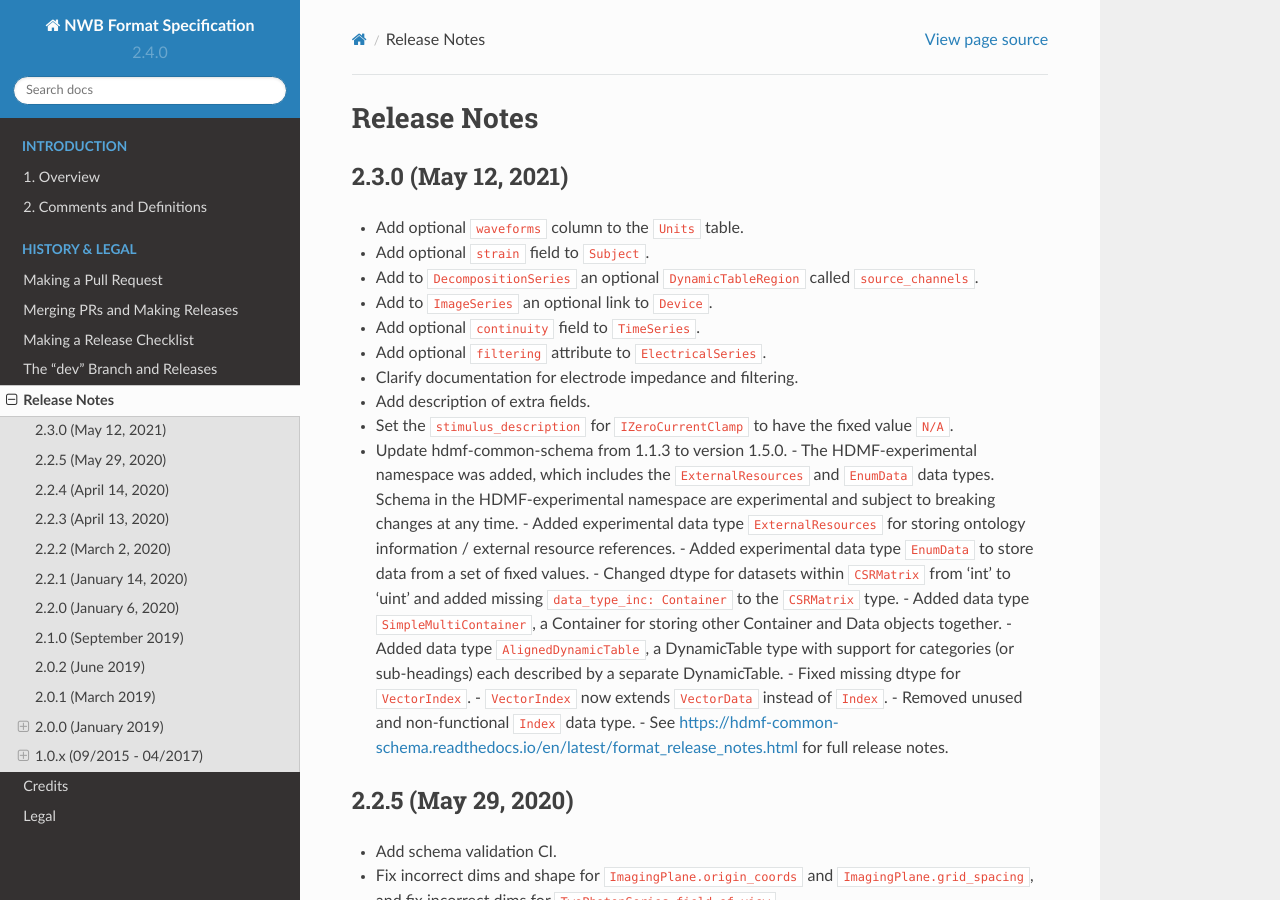
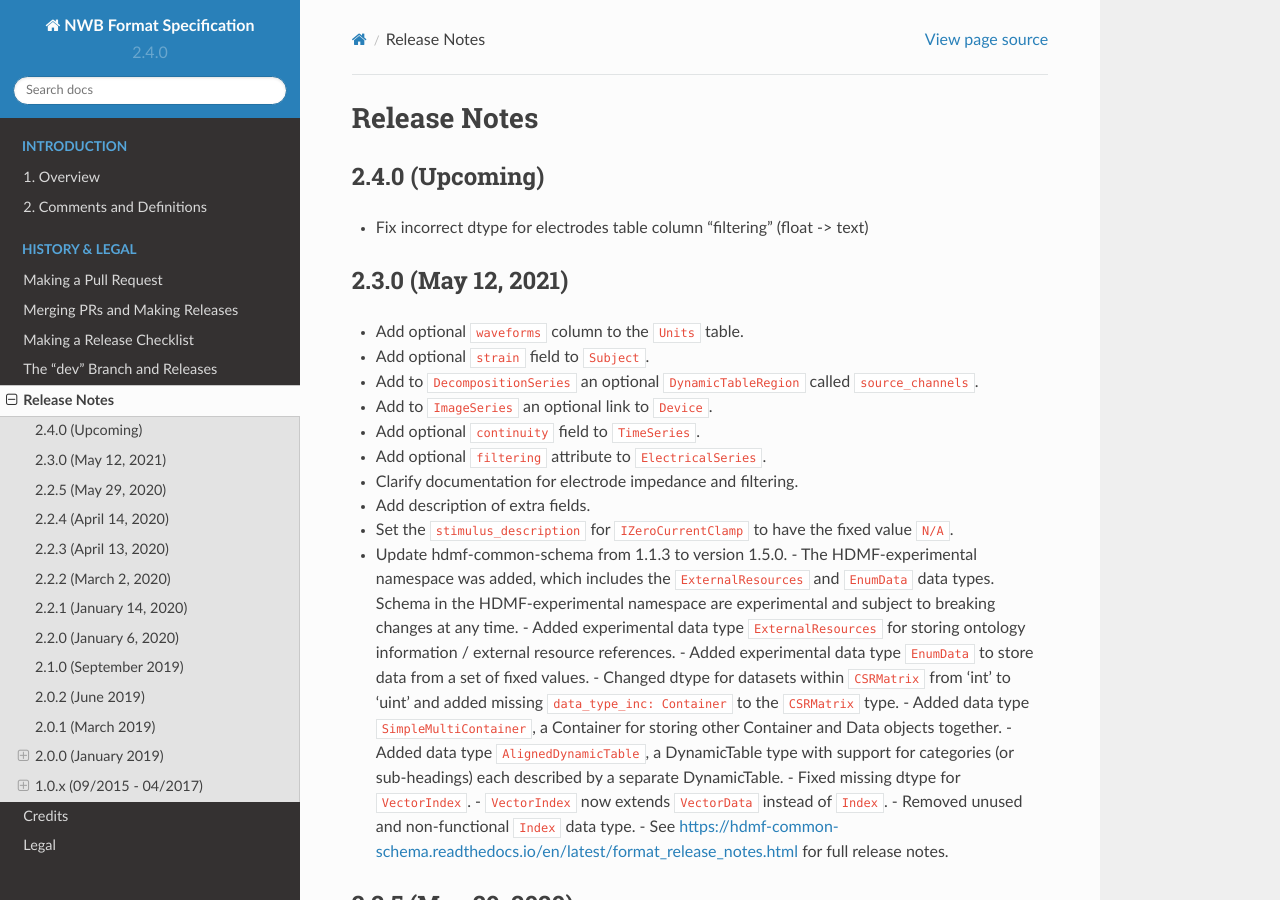
Before and after one commit to NeurodataWithoutBorders/nwb-schema, a Sphinx documentation site: the page built from docs/format/source/format_release_notes.rst, in a window 1280 px wide and 900 px high. Built offline with Sphinx 7.4.7 and the Read the Docs theme 2.0.0, drawn with Linux system fonts in a browser that asks for light colours.

Commit message:
Add release notes

```diff
--- a/docs/format/source/format_release_notes.rst
+++ b/docs/format/source/format_release_notes.rst
@@ -1,5 +1,10 @@
 Release Notes
 =============
+
+2.4.0 (Upcoming)
+----------------
+
+- Fix incorrect dtype for electrodes table column "filtering" (float -> text)
 
 2.3.0 (May 12, 2021)
 ---------------------
```
